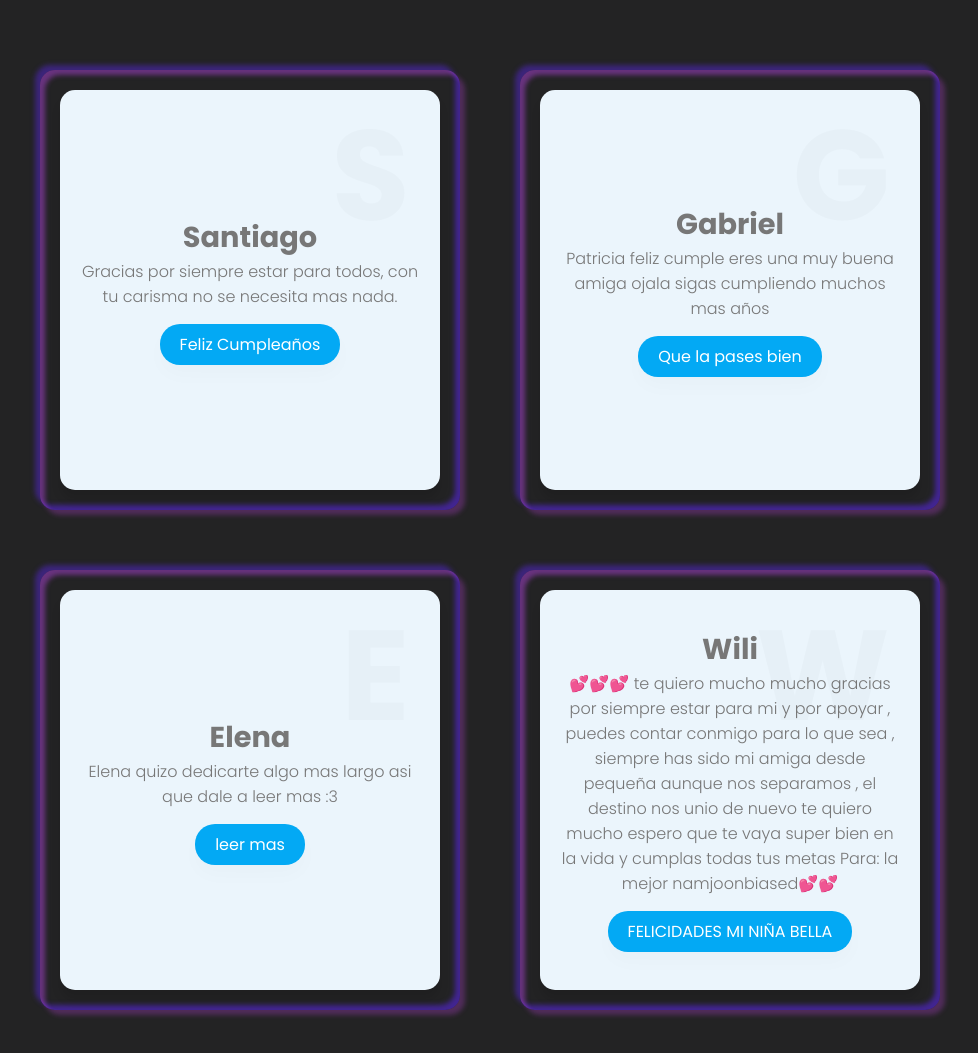
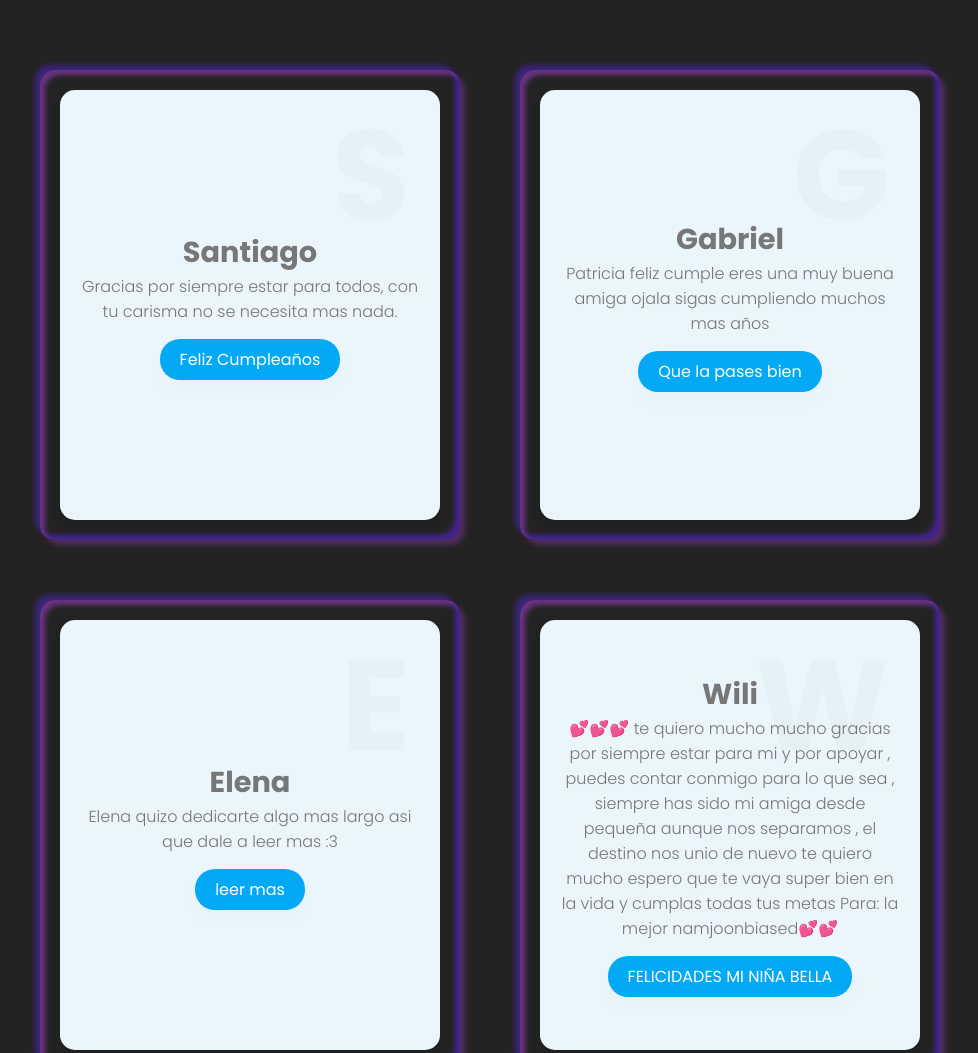
Before and after one commit to David-MM18/hyperblog, a plain HTML site: page index.html in a window 1280 px wide. Shown: the top 1053 px of the page, without its empty margins (150-1128 px from the left). Drawn offline with Linux system fonts and the light colour scheme.

Commit message:
Update style.css

```diff
--- a/style.css
+++ b/style.css
@@ -28,7 +28,7 @@ body
 {
     position: relative;
     width: 420px;
-    height: 440px;
+    height: 470px;
     box-shadow: inset 5px 5px 5px rgba(203, 73, 255, 0.418),
                 inset -5px -5px 5px rgba(97, 40, 255, 0.5),
                 5px 5px 5px rgba(193, 67, 224, 0.295),
```
